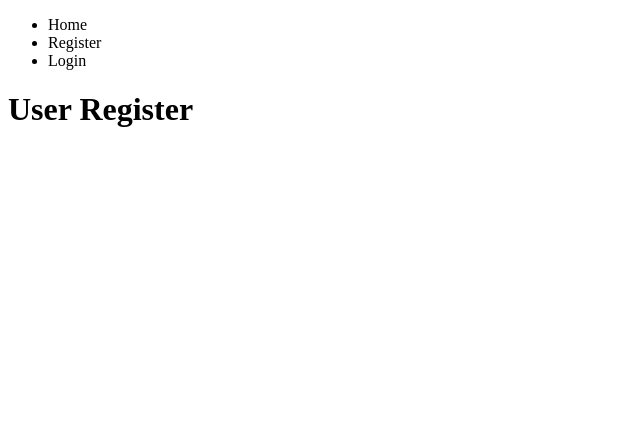
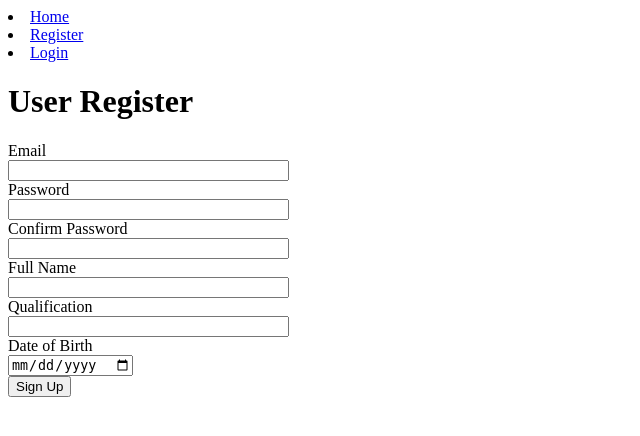
Before and after one commit to ANUPAM7209/quiz_master, a Flask app: page /register in a window 1280 px wide. Shown: the top 436 px of the page, without its empty margins (0-640 px from the left). Run offline with Flask 3, Linux system fonts and the light colour scheme.

Commit message:
Register and Logn functionality

```diff
--- a/app/__init__.py
+++ b/app/__init__.py
@@ -1,15 +1,19 @@
 from flask import Flask
 from flask_sqlalchemy import SQLAlchemy
+from flask_login import LoginManager
 
 db = SQLAlchemy() #intialize the database
+login_manager = LoginManager() #initialize the login manager
 
 def create_app():
     app = Flask(__name__) # runnig the current module . not importing the module
+    app.config['SECRET_KEY'] = 'secret_key' #secret key for the form , for development purpose we use this key other wize we use the os.urandom(16) to generate the random key
     app.config['SQLALCHEMY_DATABASE_URI'] = 'sqlite:///quiz_master.db' #intract with the database ,where is your database located
     app.config['SQLALCHEMY_TRACK_MODIFICATIONS'] = False #disable the modification tracking
 
 
     db.init_app(app) #initialize the database connect the app with the database
+    login_manager.init_app(app) #initialize the login manager
 
 
     return app #return the app object
--- /dev/null
+++ b/app/forms.py
@@ -0,0 +1,22 @@
+from flask_wtf import FlaskForm
+from wtforms import StringField, PasswordField, SubmitField, BooleanField, DateField
+from wtforms.validators import DataRequired, Length, Email, EqualTo
+
+#instance of the form class
+class RegisterForm(FlaskForm):
+    #add the feilds to the form
+    username = StringField('Email', validators=[DataRequired() , Email()]) #username field
+    password = PasswordField('Password', validators=[Length(min=8)]) #password field
+    confirm_password = PasswordField('Confirm Password', validators=[EqualTo('password')]) #confirm password field
+    fullname = StringField('Full Name') #fullname field
+    qualification = StringField('Qualification') #qualification field
+    dob = DateField('Date of Birth', format = '%Y-%m-%d', validators = [DataRequired()]) #date of birth field
+    submit = SubmitField('Sign Up') #submit button
+
+class LoginForm(FlaskForm): # instance of the form class
+    username = StringField('Email', validators=[DataRequired() , Email()]) #username field
+    password = PasswordField('Password', validators=[Length(min=8)]) #password field
+    remember = BooleanField('Remember Me') #remember me field
+    submit = SubmitField('Login') #submit button
+# How we use that form in the routes.py file:
+# from app.forms import RegisterForm, LoginForm
--- a/app/routes.py
+++ b/app/routes.py
@@ -1,9 +1,14 @@
-from app import create_app , db
-from flask import render_template , url_for
+from app import create_app , db , login_manager
+from flask import render_template , url_for , redirect , flash
 from app.models import User, Subject, Chapter, Question, Score, Quiz
+from app.forms import RegisterForm, LoginForm
+from flask_login import login_user, logout_user, login_required
 
 app = create_app() #store the object of the flask app
 
+@login_manager.user_loader #to load the user
+def load_user(user_id): #to load the user that is storted in the session
+    return User.query.get(int(user_id)) #then we have to return the user object
 
 @app.cli.command('create_db')  # to initlize the database . create the database tables
 def create_db(): #handler for about command
@@ -16,14 +21,45 @@
 def home():
     return render_template('home.html') #render the home.html file in the templates folder
 
-@app.route('/register')
+@app.route('/register' , methods = ['GET' , 'POST'])
 def register():
-    return render_template('register.html')
+    form = RegisterForm() #Read the register form object
+    if form.validate_on_submit():
+        user = User(username = form.username.data ,
+         fullname = form.fullname.data ,
+          qualification = form.qualification.data ,
+           dob = form.dob.data
+        ) #create the user object
+        user.set_password(form.password.data) #once this  function will called to the instnace of the user object the password will be hashed
+        db.session.add(user) #add the user object to the session
+        db.session.commit() #commit the session , save the user object to the database
+        flash(f'Account created for {form.username.data}!' , category='success')
+        return redirect(url_for("login")) #redirect to the login page after successful registration.
+    return render_template('register.html' , form = form) #render the register.html file in the templates folder
 
-@app.route('/login')
+@app.route('/login' , methods = ['GET' , 'POST'])
 def login():
-    return render_template('login.html')
+    #create an instance of the login form
+    form = LoginForm()
+    #render the login.html file in the templates folder
+    if form.validate_on_submit():
+        user = User.query.filter_by(username = form.username.data).first()
+        if user and user.check_password(form.password.data):
+            login_user(user) # creating the session for the user in our server.
+            flash(f'Login successful for {form.username.data}!' , category='success')
+            return redirect(url_for('dashboard'))
+        else:
+            flash('Login Unsuccessful. Please check username and password' , category='danger')
+    return render_template('login.html' , form = form)
 
 @app.route('/dashboard')
+@login_required #to check the user is logged in or not .
 def dashboard():
     return render_template('dashboard.html')
+
+@app.route('/logout')
+@login_required
+def logout():
+    logout_user() #destroy the session for the user
+    flash('You have been logged out!' , category='success')
+    return redirect(url_for('login'))
--- a/app/templates/layout.html
+++ b/app/templates/layout.html
@@ -4,14 +4,44 @@
     {% block head %}
     <title>{% block title %}{% endblock %} - Quiz Master</title>
     {% endblock %}
+    <style>
+      .errors {
+        color: red;
+        font-size: 13px;
+      }
+      .flashes .success {
+        font-size: 13px;
+        color: green;
+      }
+      .flashes .error {
+        font-size: 13px;
+        color: red;
+      }
+    </style>
+
   </head>
   <body>
-    <ul>
-      <li><a herf="{{ url_for('home') }}">Home</a></li>
-      <li><a herf="{{ url_for('register') }}">Register</a></li>
-      <li><a herf="{{ url_for('login') }}">Login</a></li>
+    {% with messages = get_flashed_messages(with_categories=true)%}
+      {%if messages%}
+        <ul class=flashes>
+          {%for category, message in messages%}
+            <li class="{{ category }}">{{ message }}</li>
+          {%endfor%}
+        </ul>
+      {%endif%}
+    {%endwith%}
+      <li><a href="{{ url_for('home') }}">Home</a></li> <!-- This will genrate the URl for the home page.-->
+      <li><a href="{{ url_for('register') }}">Register</a></li>
+      {% if current_user.is_authenticated %}
+      <li><a href="{{ url_for('logout') }}">logout</a></li>
+      {% else %}
+      <li><a href="{{ url_for('login') }}">Login</a></li>
+      {% endif %}
     </ul>
     <div id="content">
+      {% if current_user.is_authenticated %}
+        Hi{{ current_user.fullname }}!
+      {% endif %}
       {% block content %}{% endblock %}
     </div>
   </body>
--- a/app/templates/register.html
+++ b/app/templates/register.html
@@ -2,4 +2,77 @@
 {%block title%}Register{%endblock%}
 {%block content%}
 <h1>User Register</h1>
+<form method="post">
+    {{ form.hidden_tag() }}  <!--hidden tag for CSRF protection-->
+    <!--display form fields-->
+    <div>
+        {{ form.username.label }}<br> <!--display label , Email-->
+        {{ form.username(size=32) }} <!--display input field, Email-->
+        {% if form.username.errors %} <!--display error message-->
+            <ul class="errors">
+                {% for error in form.username.errors %}
+                    <li>{{ error }}</li>
+                {% endfor %}
+            </ul>
+        {% endif %}
+    </div>
+    <div>
+        {{ form.password.label }}<br> <!--display label , Password-->
+        {{ form.password(size=32) }} <!--display input field, Password-->
+        {% if form.password.errors %} <!--display error message-->
+            <ul class="errors">
+                {% for error in form.password.errors %}
+                    <li>{{ error }}</li>
+                {% endfor %}
+            </ul>
+        {% endif %}
+    </div>
+    <div>
+        {{ form.confirm_password.label }}<br> <!--display label , Confirm Password-->
+        {{ form.confirm_password(size=32) }} <!--display input field, Confirm Password-->
+        {% if form.confirm_password.errors %} <!--display error message-->
+            <ul class="errors">
+                {% for error in form.confirm_password.errors %}
+                    <li>{{ error }}</li>
+                {% endfor %}
+            </ul>
+        {% endif %}
+    </div>
+    <div>
+        {{ form.fullname.label }}<br> <!--display label , Full Name-->
+        {{ form.fullname(size=32) }} <!--display input field, Full Name-->
+        {% if form.fullname.errors %} <!--display error message-->
+            <ul class="errors">
+                {% for error in form.fullname.errors %}
+                    <li>{{ error }}</li>
+                {% endfor %}
+            </ul>
+        {% endif %}
+    </div>
+    <div>
+        {{ form.qualification.label }}<br> <!--display label , Qualification-->
+        {{ form.qualification(size=32) }} <!--display input field, Qualification-->
+        {% if form.qualification.errors %} <!--display error message-->
+            <ul class="errors">
+                {% for error in form.qualification.errors %}
+                    <li>{{ error }}</li>
+                {% endfor %}
+            </ul>
+        {% endif %}
+    </div>
+    <div>
+        {{ form.dob.label }}<br> <!--display label , Date of Birth-->
+        {{ form.dob(size=32) }} <!--display input field, Date of Birth-->
+        {% if form.dob.errors %} <!--display error message-->
+            <ul class="errors">
+                {% for error in form.dob.errors %}
+                    <li>{{ error }}</li>
+                {% endfor %}
+            </ul>
+        {% endif %}
+    </div>
+    <div>
+        {{ form.submit }} <!--display submit button-->
+    </div>
+</form>
 {% endblock %}
--- a/run.py
+++ b/run.py
@@ -1,3 +1,4 @@
 from app.routes import app
+
 if __name__ == '__main__':
     app.run(debug=True)
```
Also changed, not shown: app/models.py (+8 -2 lines), app/templates/login.html (+33 -0 lines), instance/quiz_master.db.
